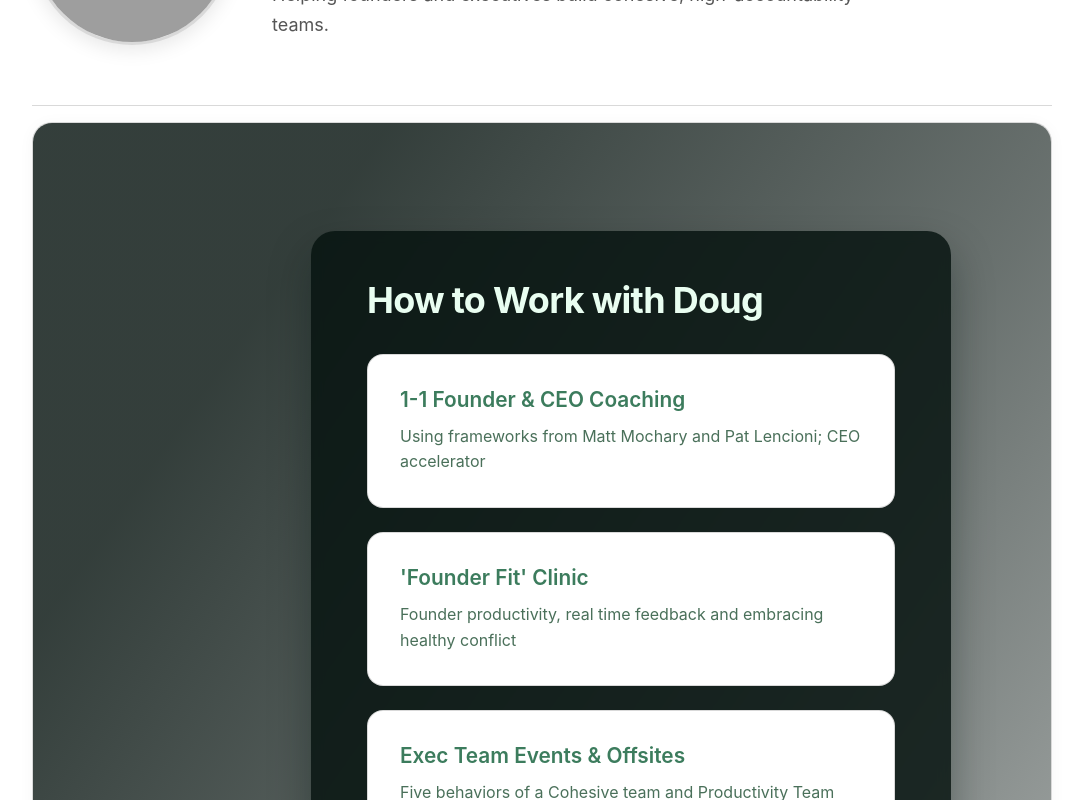
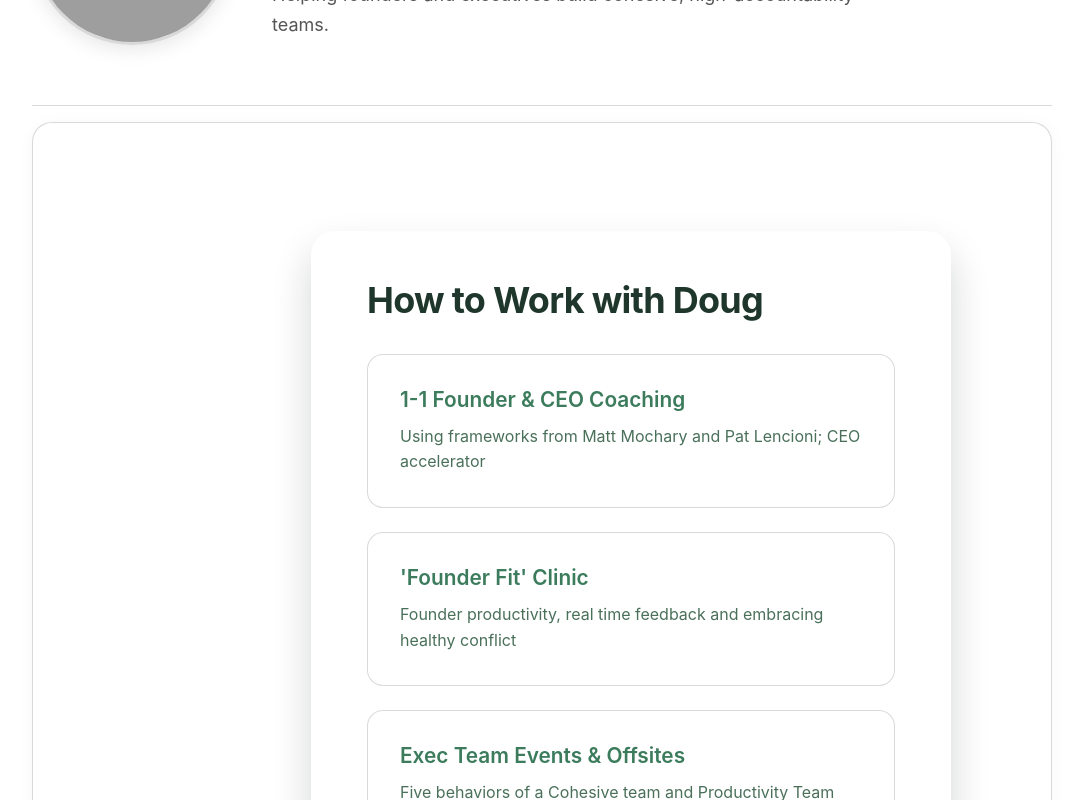
Before and after one commit to Afreshio/founder-assessment-tool, a React (Vite) app: page /quiz/ in a window 1280 px wide. Shown: the part 560-1360 px from the top of the page, without its empty margins (98-1181 px from the left). Built offline with nearby package versions, Linux system fonts and the light colour scheme; grey boxes are pictures that could not be loaded.

Commit message:
Use renamed laughing_founding_team image for services background

```diff
--- a/src/pages/DougHome.css
+++ b/src/pages/DougHome.css
@@ -102,7 +102,7 @@
   border-radius: 28px;
   overflow: hidden;
   min-height: 520px;
-  background-image: url('../assets/laughing founding team.png');
+  background-image: url('../assets/laughing_founding_team.png');
   background-size: cover;
   background-position: center;
   box-shadow: 0 24px 48px rgba(7, 20, 16, 0.28);
@@ -111,7 +111,7 @@
 .services-overlay {
   position: absolute;
   inset: 0;
-  background: linear-gradient(125deg, rgba(7, 20, 16, 0.82) 20%, rgba(7, 20, 16, 0.6) 60%, rgba(7, 20, 16, 0.32) 100%);
+  background: transparent;
 }
 
 .services-inner {
@@ -126,21 +126,20 @@
 .services-panel {
   width: 100%;
   max-width: 640px;
-  background: rgba(7, 20, 16, 0.84);
+  background: #ffffff;
   border-radius: 24px;
   padding: 48px 56px;
-  color: #e9fef1;
-  backdrop-filter: blur(6px);
-  box-shadow: 0 20px 40px rgba(7, 20, 16, 0.35);
+  color: #1f362c;
+  box-shadow: 0 20px 38px rgba(7, 20, 16, 0.18);
 }
 
 .services-panel .section-title {
-  color: #e9fef1;
+  color: #1f362c;
   margin-bottom: 32px;
 }
 
 .service-card {
-  background: rgba(255, 255, 255, 0.92);
+  background: #f8fbf9;
   border-radius: 18px;
   border: none;
   box-shadow: none;
@@ -153,7 +152,7 @@
 }
 
 .service-desc {
-  color: #355543;
+  color: #2f5140;
 }
 
 @media (max-width: 968px) {
```
Also changed, not shown: 1 other file (tests, documents, lock files or other folders).
